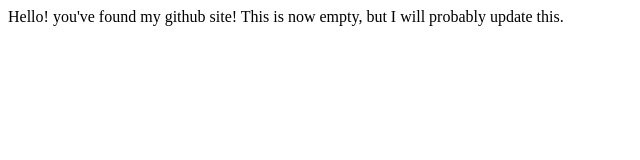
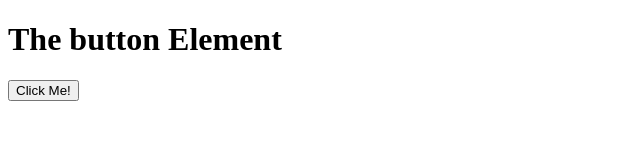
Before and after one commit to FrancyAngy/FrancyAngy.github.io, a plain HTML site: page index.html in a window 1280 px wide. Shown: the whole page, without its empty margins (0-640 px from the left). Drawn offline with Linux system fonts and the light colour scheme.

Commit message:
Add files via upload

```diff
--- a/index.html
+++ b/index.html
@@ -1,4 +1,14 @@
-<DOCTYPE HTML!>
+<!DOCTYPE HTML PUBLIC "-//W3C//DTD HTML 4.01 Transitional//EN" "http://www.w3.org/TR/html4/loose.dtd">
+<html>
+<head>
+<script src="scripts/index.js"></script>
+</head>
 <body>
-  Hello! you've found my github site! This is now empty, but I will probably update this.
+
+
+<h1>The button Element</h1>
+
+<button type="button" onclick="javascript:download()">Click Me!</button>
+
 </body>
+</html>
--- /dev/null
+++ b/scripts/index.js
@@ -0,0 +1,3 @@
+function download(){
+  alert("test");
+}
```
